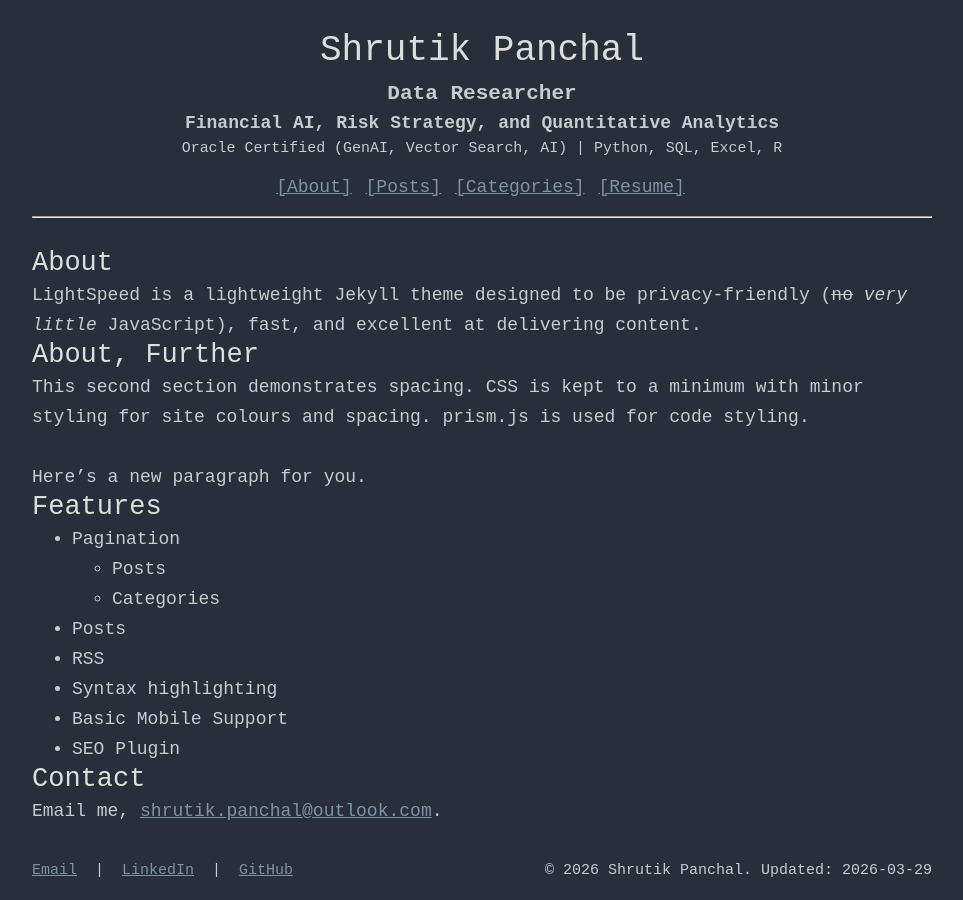
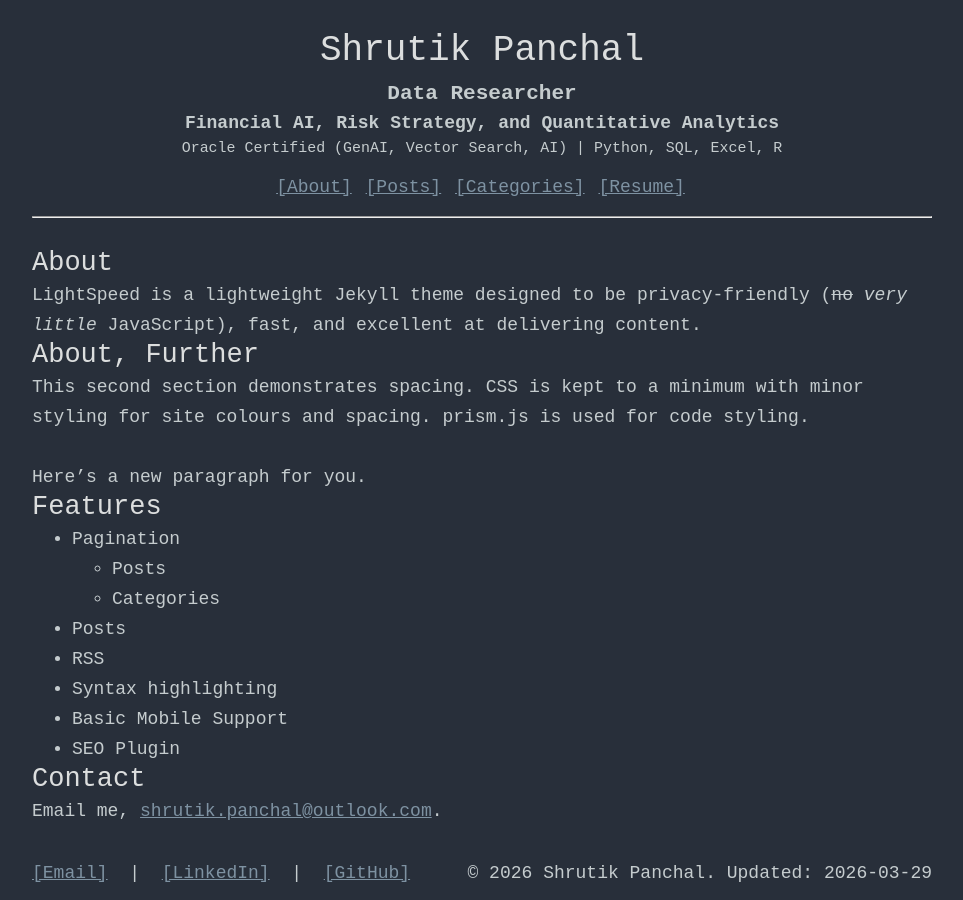
Before and after one commit to shrutik-panchal/shrutik-panchal.github.io, a Jekyll site: the page built from index - old.md, in a window 1280 px wide. Shown: the whole page, without its empty margins (158-1121 px from the left). Built offline with Jekyll 4.4.1, drawn with Linux system fonts in a browser that asks for light colours.

Commit message:
update to structure S11

```diff
--- a/_includes/footer.html
+++ b/_includes/footer.html
@@ -1,8 +1,8 @@
 <div class="footer">
     <span class="footer-text float-left">
-        <a href="mailto:shrutik.panchal@outlook.com">Email</a> &nbsp;|&nbsp;
-        <a href="https://www.linkedin.com/in/shrutikpanchal" target="_blank" rel="noopener noreferrer">LinkedIn</a> &nbsp;|&nbsp;
-        <a href="https://github.com/shrutik-panchal" target="_blank" rel="noopener noreferrer">GitHub</a>
+        <a href="mailto:shrutik.panchal@outlook.com">[Email]</a> &nbsp;|&nbsp;
+        <a href="https://www.linkedin.com/in/shrutikpanchal" target="_blank" rel="noopener noreferrer">[LinkedIn]</a> &nbsp;|&nbsp;
+        <a href="https://github.com/shrutik-panchal" target="_blank" rel="noopener noreferrer">[GitHub]</a>
     </span>
     <span class="footer-text float-right">
         &copy; {{ site.time | date: '%Y' }} Shrutik Panchal.
--- a/_sass/footer.scss
+++ b/_sass/footer.scss
@@ -3,5 +3,5 @@
 .footer-text {
   display: block;
   position: relative;
-  font-size: 15px;
+  font-size: 18px;
 }
```
